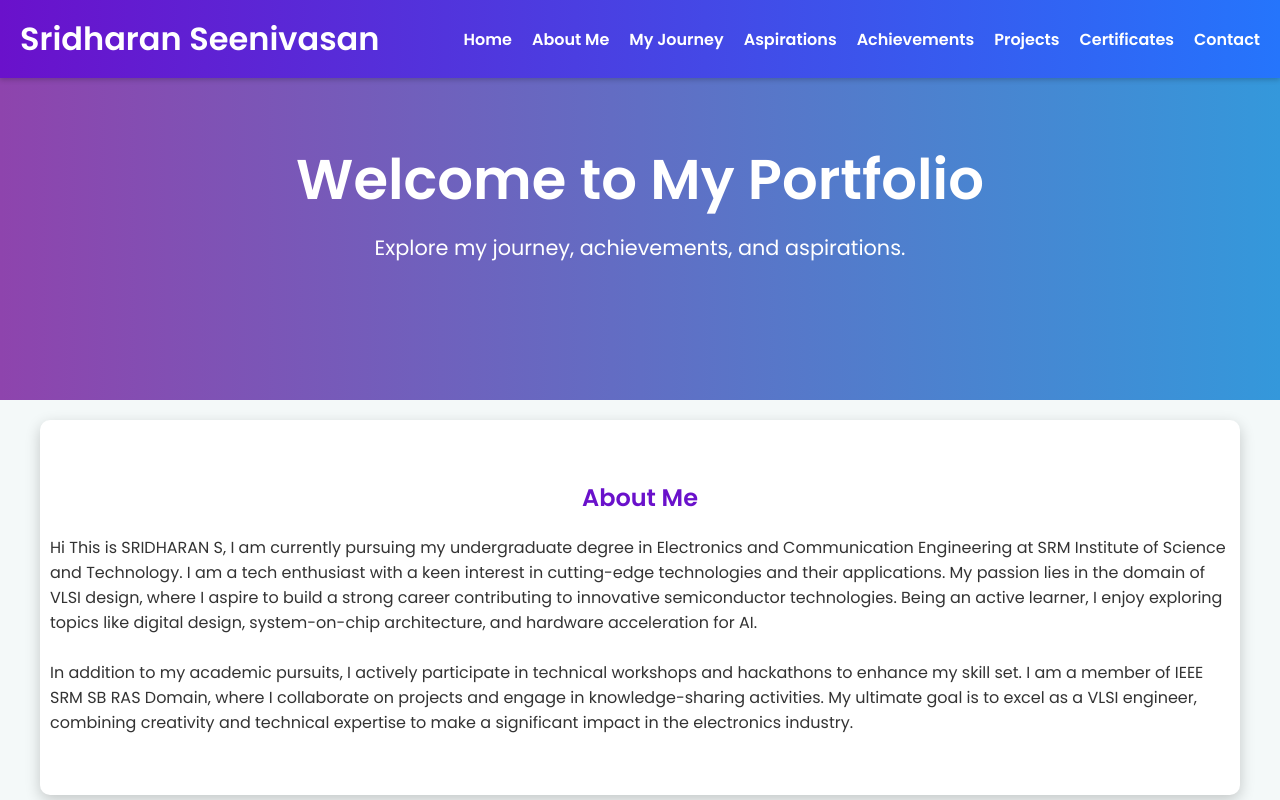
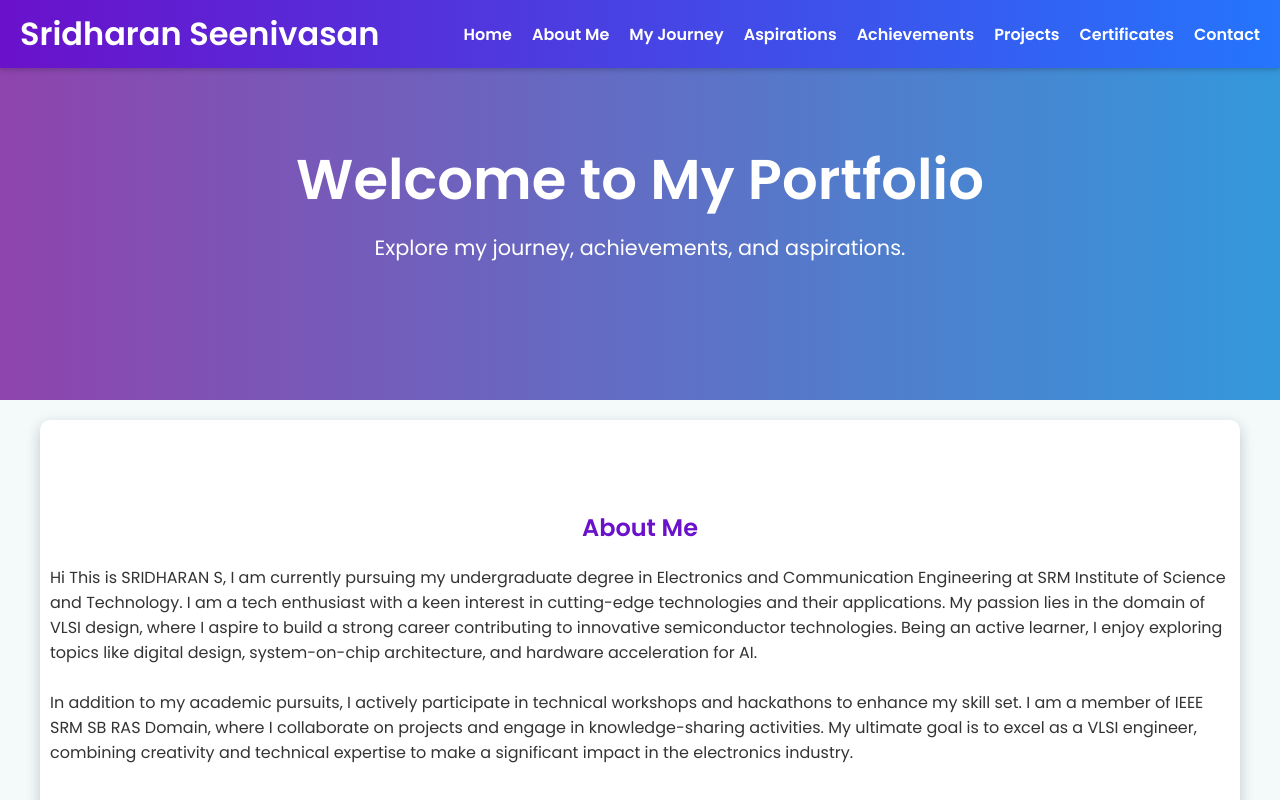
Before and after one commit to SRIDHARAN1906/PORTFOLIO-WEBSITE, a plain HTML site: page index.html in a window 1280 px wide. Shown: the top 800 px of the page. Drawn offline with Linux system fonts and the light colour scheme.

Commit message:
sridharan is dumb forgot to give margins to the section titles

```diff
--- a/index.html
+++ b/index.html
@@ -24,12 +24,14 @@
       top: 0;
       width: 100%;
       background: linear-gradient(to right, #6a11cb, #2575fc);
-      padding: 15px 20px;
+      padding: 10px 20px;
       display: flex;
       justify-content: space-between;
       align-items: center;
       z-index: 1000;
       box-shadow: 0 2px 5px rgba(0, 0, 0, 0.2);
+      transition: opacity 0.3s ease;
+
     }
 
     header h1 {
@@ -93,6 +95,7 @@
     }
 
     section h2 {
+      margin-top: 30px;
       color: #6a11cb;
       text-align: center;
       margin-bottom: 20px;
@@ -154,7 +157,7 @@
   </style>
 </head>
 <body>
-  <header>
+  <header class="header">
     <h1>Sridharan Seenivasan</h1>
     <nav>
       <a href="#home">Home</a>
@@ -168,10 +171,12 @@
     </nav>
   </header>
 
+
   <div id="home" class="parallax">
     <h1>Welcome to My Portfolio</h1>
     <p>Explore my journey, achievements, and aspirations.</p>
   </div>
+
 
   <section id="about">
     <h2>About Me</h2>
```
